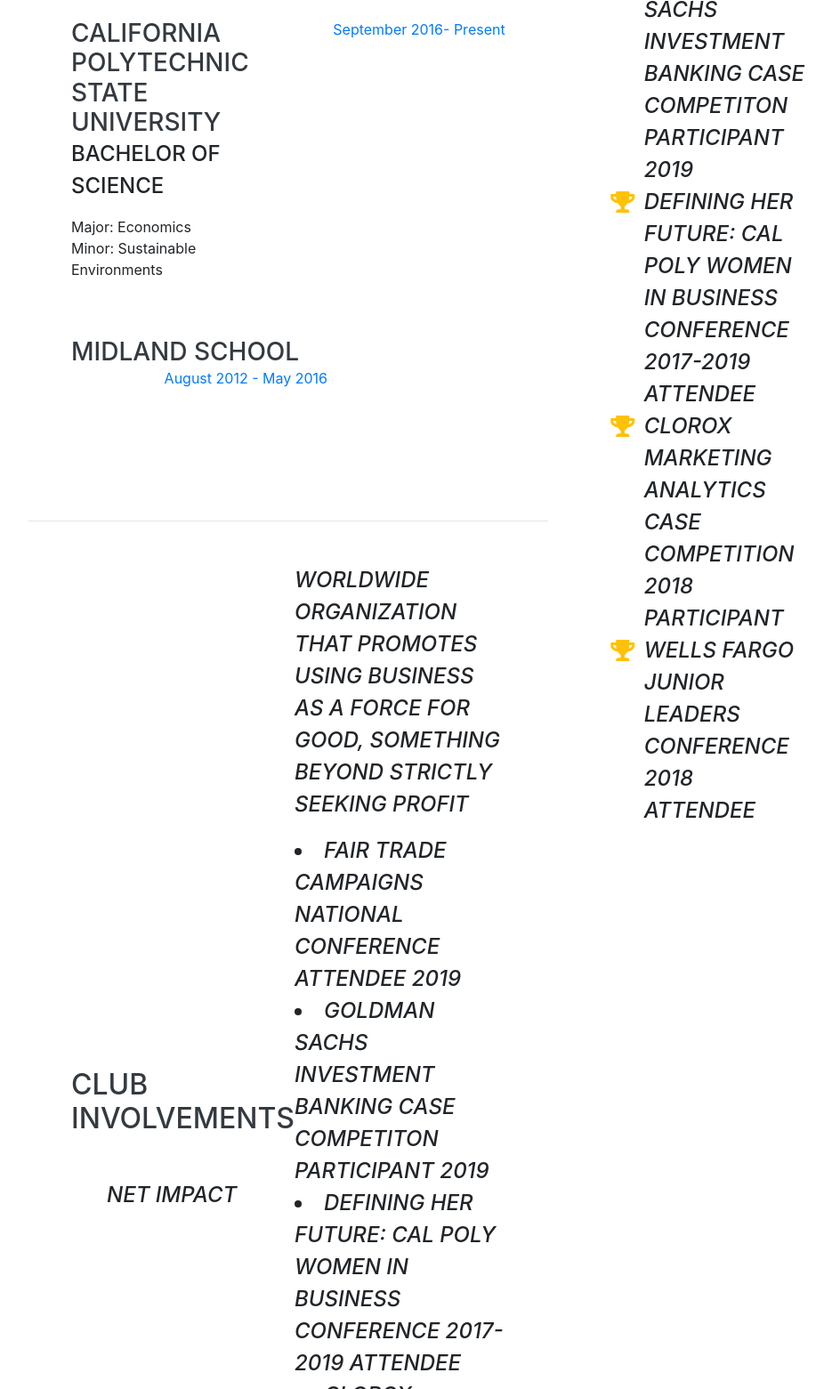
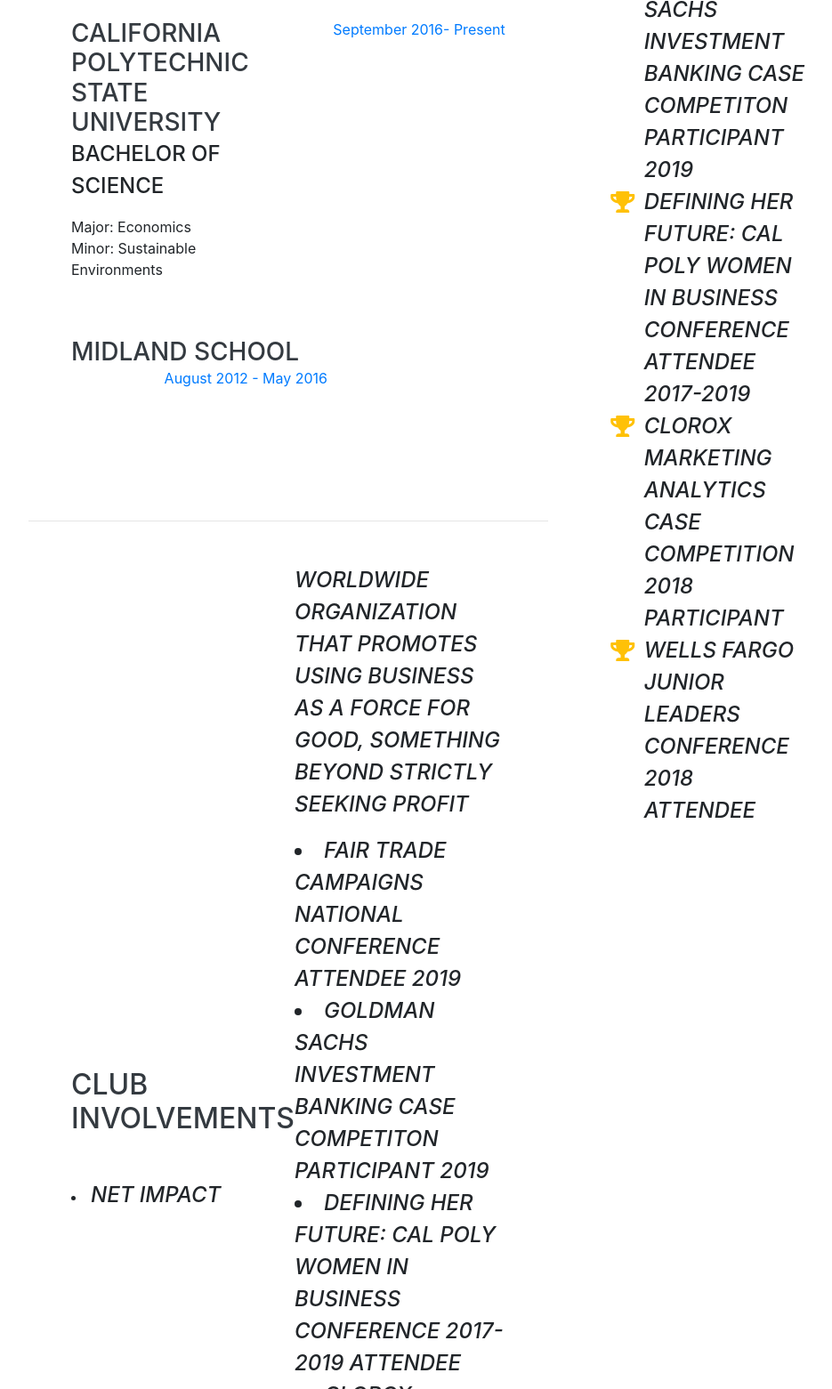
Before and after one commit to madisonweatherford/madisonweatherford.github.io, a website with bundled scripts: page index.html in a window 1280 px wide. Shown: the part 2939-4500 px from the top of the page at 89% size, without its empty margins (336-1271 px from the left). Built offline with nearby package versions, Linux system fonts and the light colour scheme; a web font is replaced by a local one.

Commit message:
fix sections

```diff
--- a/index.html
+++ b/index.html
@@ -176,7 +176,6 @@
     <section class="resume-section p-3 p-lg-5 d-flex align-items-center" id="club involvements">
         <div class="w-100">
             <h2 class="mb-5">Club Involvements</h2>
-            <ul class="fa-ul mb-0">
                 <li>
                     <i class="subheading mb-3"> Net Impact</div>
                     <p> Worldwide Organization that promotes using business as a force for good, something beyond strictly seeking profit</p>
@@ -214,7 +213,7 @@
             Goldman Sachs Investment Banking Case Competiton Participant 2019</li>
           <li>
             <i class="fa-li fa fa-trophy text-warning"></i>
-            Defining Her Future: Cal Poly Women in Business Conference 2017-2019 Attendee</li>
+            Defining Her Future: Cal Poly Women in Business Conference Attendee 2017-2019</li>
           <li>
             <i class="fa-li fa fa-trophy text-warning"></i>
             Clorox Marketing Analytics Case Competition 2018 Participant</li>
```
